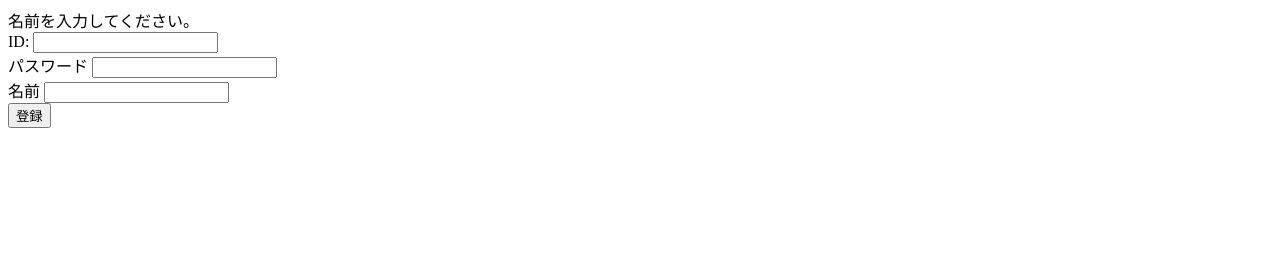
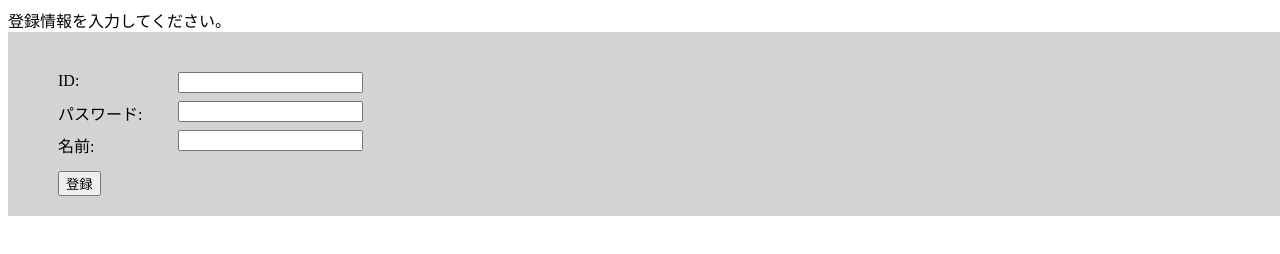
Before and after one commit to a76stxag12k/MyOthello, a plain HTML site: page index.html in a window 1280 px wide. Drawn offline with Linux system fonts and the light colour scheme.

Commit message:
画面項目位置修正

```diff
--- a/css/styles.css
+++ b/css/styles.css
@@ -165,3 +165,19 @@ body {
     margin-left: 10px;
     width:400px;
 }
+
+form {
+    background-color: #D3D3D3;
+    padding: 20px 50px;
+}
+
+form dl dt {
+    width: 120px;
+    padding: 4px 0;
+    float: left;
+    clear: both;
+}
+
+form dl dd {
+    padding: 4px 0;
+}
--- a/index.html
+++ b/index.html
@@ -4,18 +4,33 @@
     <meta charset="UTF-8">
     <meta http-equiv="X-UA-Compatible" content="IE=edge">
     <meta name="viewport" content="width=device-width, initial-scale=1.0">
+    <link rel="stylesheet" href="css/styles.css">
     <title>My Name</title>
 </head>
 <body>
     <div>
-        名前を入力してください。
+        登録情報を入力してください。
         <form action="name.php" method="post">
-            <label for="myid">ID:</label>
-            <input type="text" name="myid" id="playerid"><br>
-            <label for="mypw">パスワード</label>
-            <input type="password" name="mypw" id="playerpw"><br>
-            <label for="myname">名前</label>
-            <input type="text" name="myname" id="playername"><br>
+            <dl>
+                <dt>
+                    <label for="myid">ID:</label>
+                </dt>
+                <dd>
+                    <input type="text" name="myid" id="playerid">
+                </dd>
+                <dt>
+                    <label for="mypw">パスワード:</label>
+                </dt>
+                <dd>
+                    <input type="password" name="mypw" id="playerpw">
+                </dd>
+                <dt>
+                    <label for="myname">名前:</label>
+                </dt>
+                <dd>
+                    <input type="text" name="myname" id="playername">
+                </dd>
+            </dl>
             <input type="submit" value="登録">
         </form>
     </div>
```
